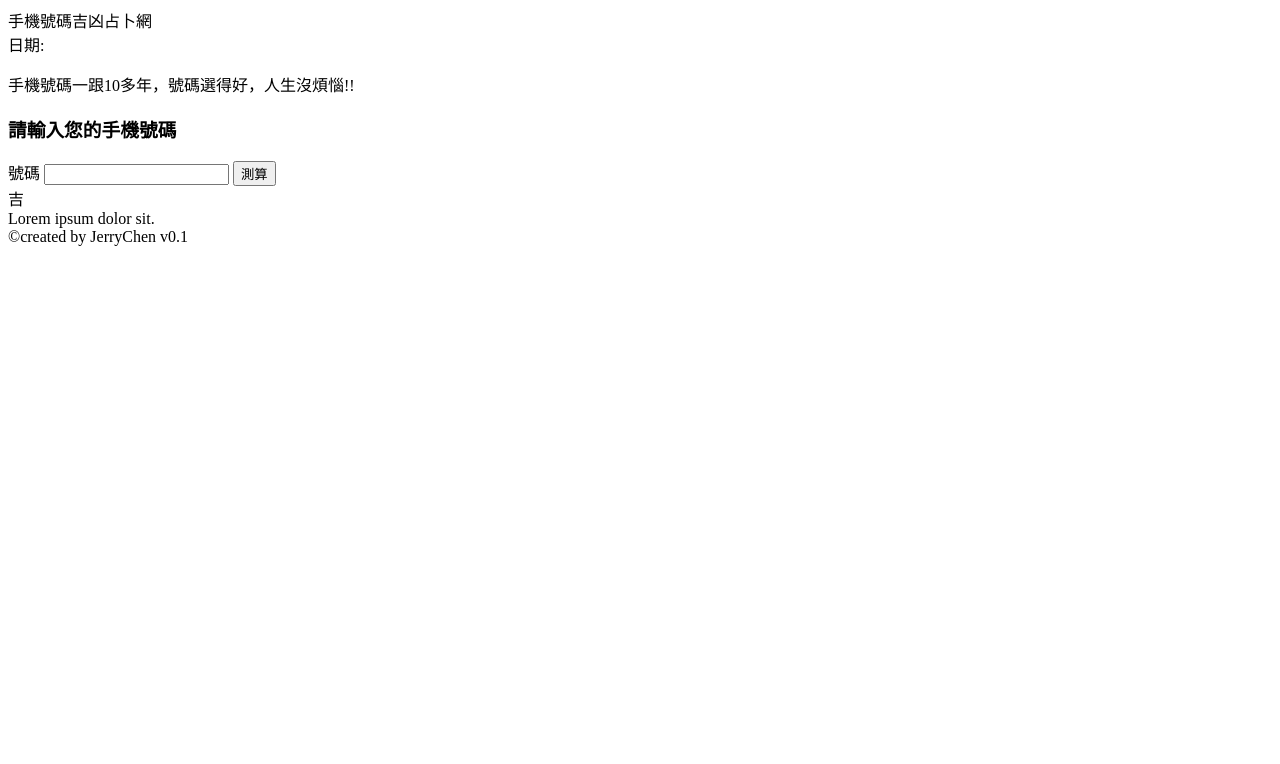
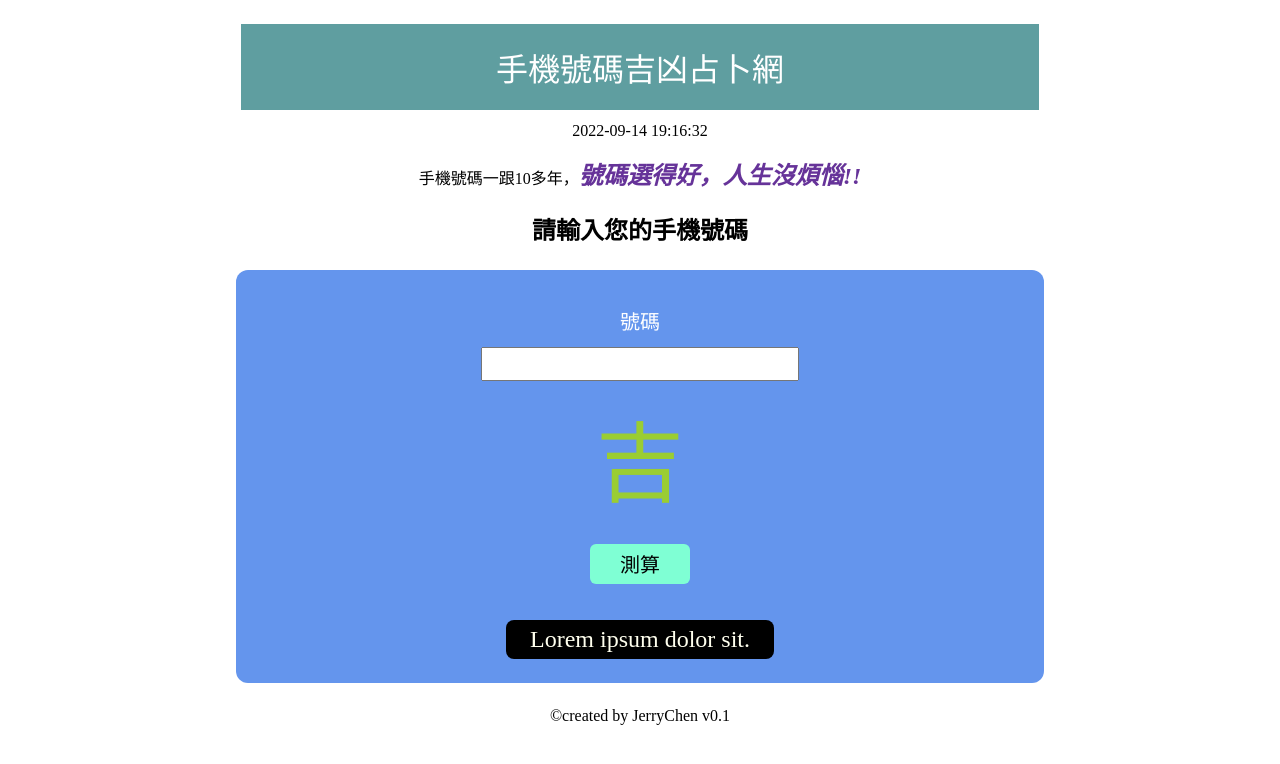
Before and after one commit to xavierlin101/Demochange, a plain HTML site: page index.html in a window 1280 px wide. Drawn offline with Linux system fonts and the light colour scheme.

Commit message:
新增css

```diff
--- /dev/null
+++ b/css/style.css
@@ -0,0 +1,82 @@
+body {
+    background-color: white;
+
+}
+#container {
+    width: 80%;
+    margin: 24px auto;
+    text-align: center;
+}
+
+
+
+
+
+.title{
+    width: 75%;
+    background-color: cadetblue;
+    color:white;
+    padding: 20px;
+    font-size:  32px;
+    display: inline-block;
+}
+
+#timer {
+    margin-top: 12px;
+}
+
+.text-1 {
+    font-size: 24px;
+    font-weight: bold;
+    color: rebeccapurple;
+    font-style: italic;
+}
+
+#form {
+    background-color: cornflowerblue;
+    width: 80%;
+    margin: 24px auto;
+    color: white;
+    padding: 24px 0;
+    text-align: center;
+    border-radius: 12px;
+}
+
+label,
+input {
+    display: block;
+    text-align: center;
+    margin: 12px auto;
+    font-size: 20px;
+
+}
+
+input[type="text"] {
+    font-size: 24px;
+}
+
+input[type="button"] {
+    margin-top: 24px;
+    background-color: aquamarine;
+    width: 100px;
+    height: 40px;
+    border-radius: 6px;
+    border: none;
+}
+
+#result {
+    font-size: 88px;
+    font-family: 標楷體;
+    color: yellowgreen;
+}
+
+#result-text {
+    margin-top: 24px;
+    background-color: black;
+    display: inline-block;
+    font-size: 24px;
+    font-family: 新細明體;
+    color: rgb(255, 255, 238);
+    padding: 6px 24px;
+    border-radius: 8px;
+}
--- a/index.html
+++ b/index.html
@@ -6,6 +6,7 @@
     <meta http-equiv="X-UA-Compatible" content="IE=edge">
     <meta name="viewport" content="width=device-width, initial-scale=1.0">
     <title>手機算命網</title>
+    <link rel="stylesheet" href="./css/style.css">
 </head>
 
 <body>
@@ -14,19 +15,19 @@
             手機號碼吉凶占卜網
         </div>
         <div id="timer">
-            日期:
+            2022-09-14 19:16:32
         </div>
         <p>
             手機號碼一跟10多年，<span class="text-1">號碼選得好，人生沒煩惱!! </span>
         </p>
-        <h3>請輸入您的手機號碼</h3>
+        <h2>請輸入您的手機號碼</h2>
         <div id="form">
             <label for="phone-number">號碼</label>
             <input type="text" id="phone-number">
-            <input type="button" id="analytics" value="測算">
             <div id="result">
                 吉
             </div>
+            <input type="button" id="analytics" value="測算">
             <div id="result-text">Lorem ipsum dolor sit.</div>
         </div>
 
```
